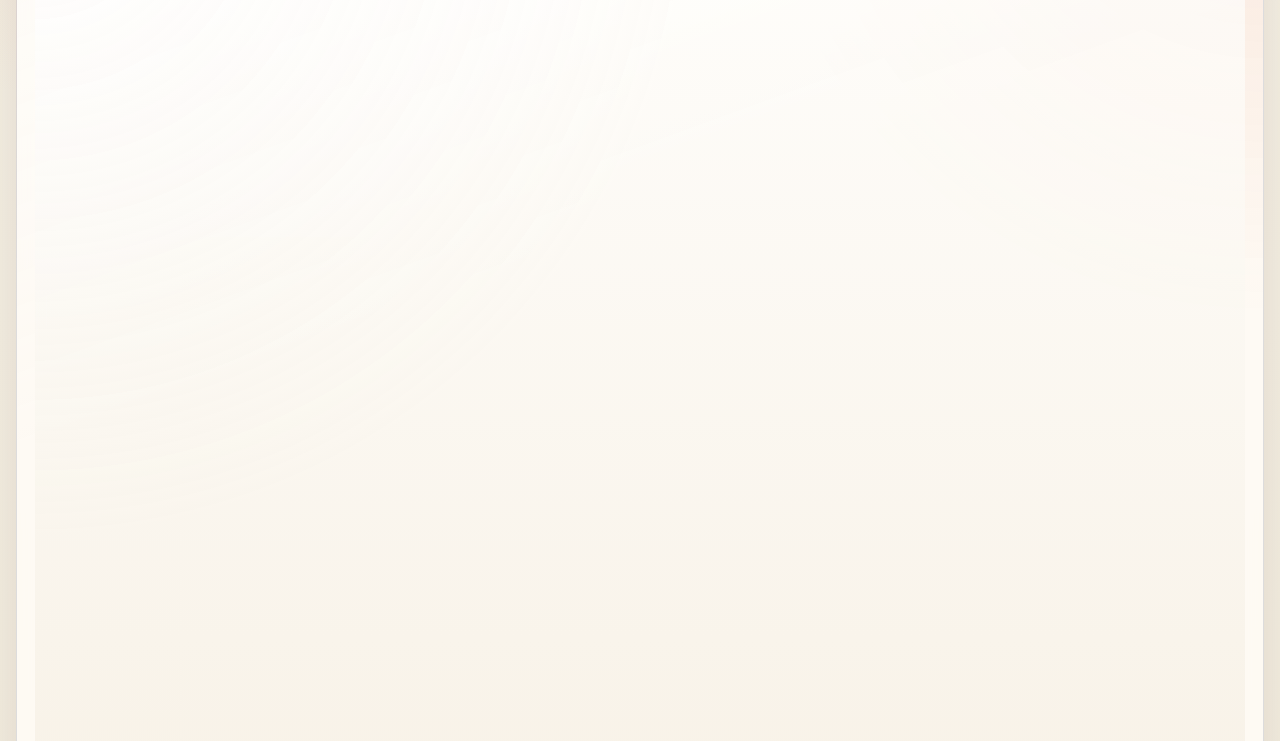
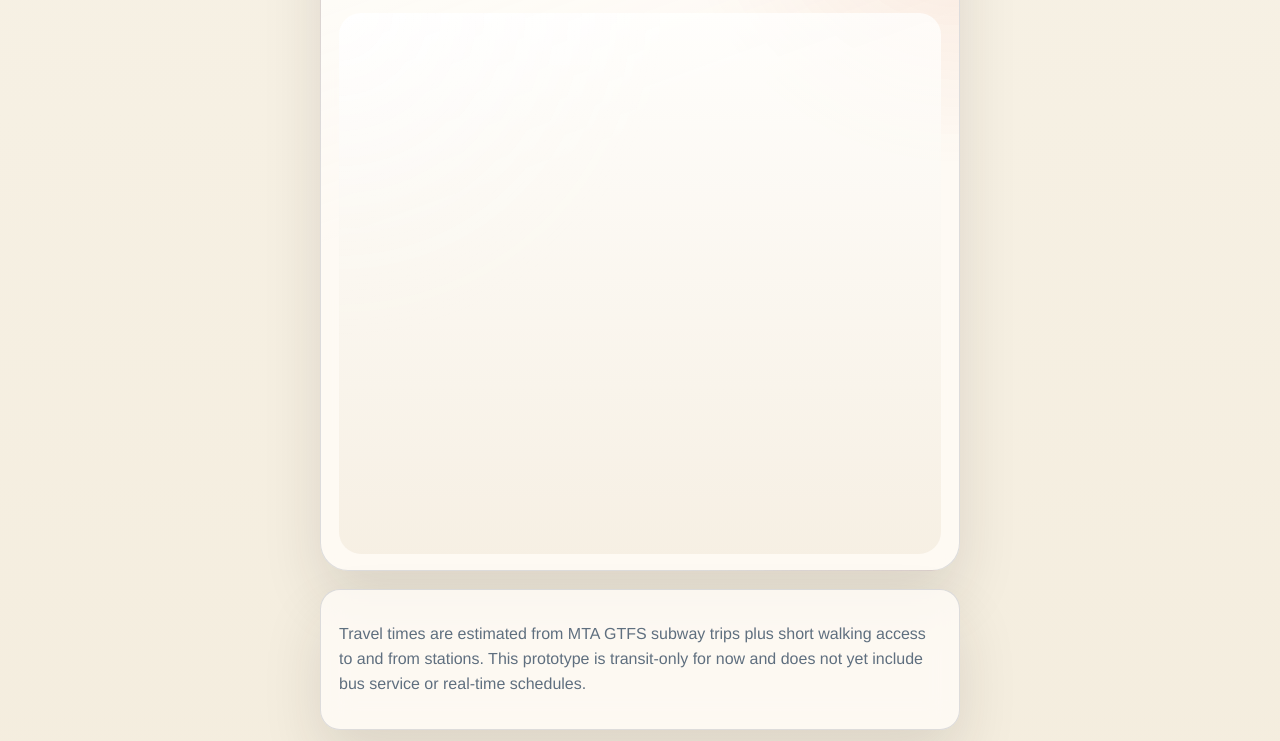
Before and after one commit to AntCas/nyc-cartogram, a plain HTML site: page site/index.html in a window 1280 px wide. Shown: the part 609-1350 px from the top of the page. Drawn offline with Linux system fonts and the light colour scheme; no server answers.

Commit message:
better margins

```diff
--- a/site/styles.css
+++ b/site/styles.css
@@ -29,6 +29,12 @@
   width: min(1380px, calc(100vw - 32px));
   margin: 0 auto;
   padding: 28px 0 36px;
+}
+
+@media (min-width: 1200px) {
+  .page-shell {
+    width: min(50vw, 960px);
+  }
 }
 
 .hero {
```
